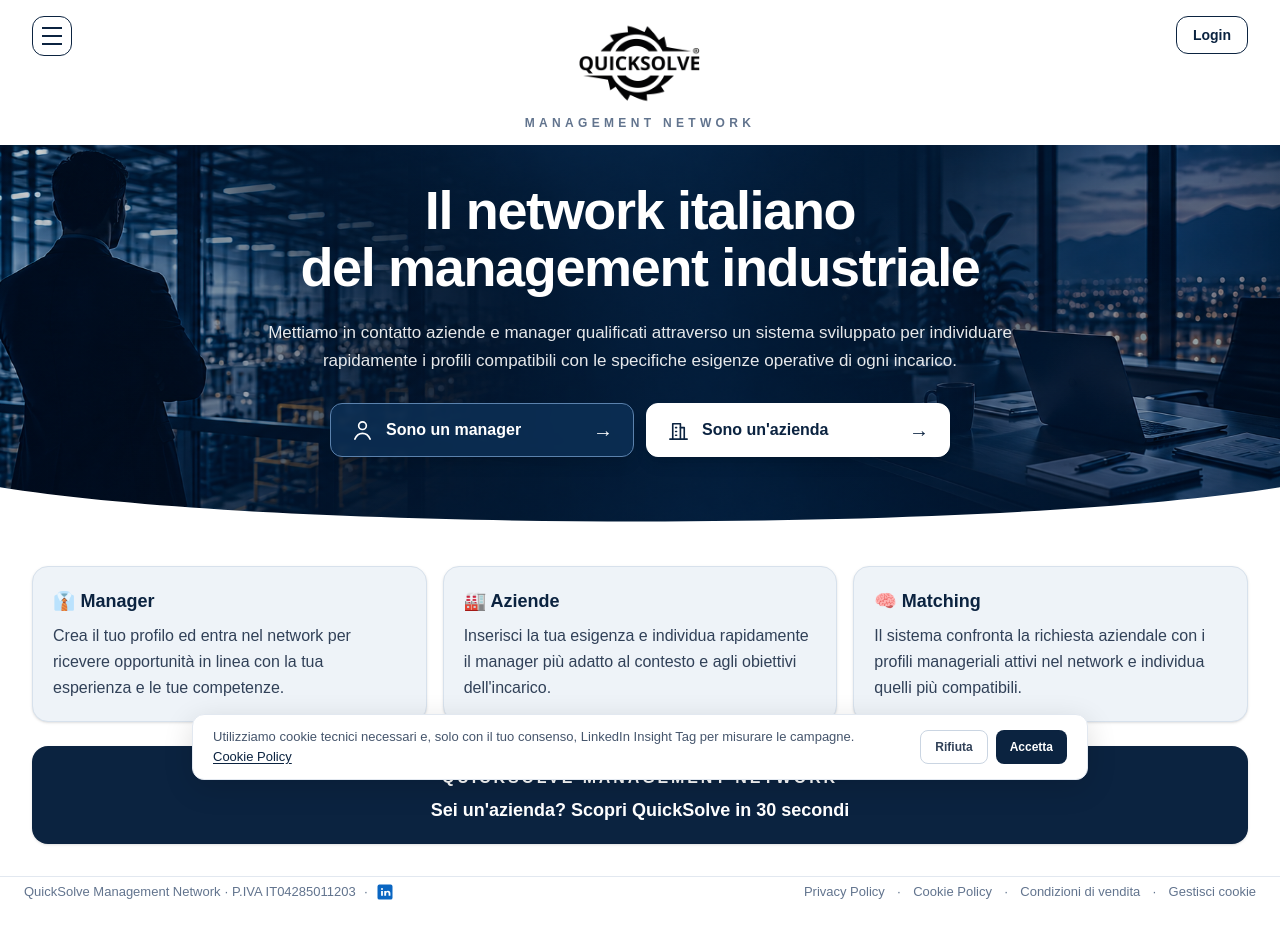
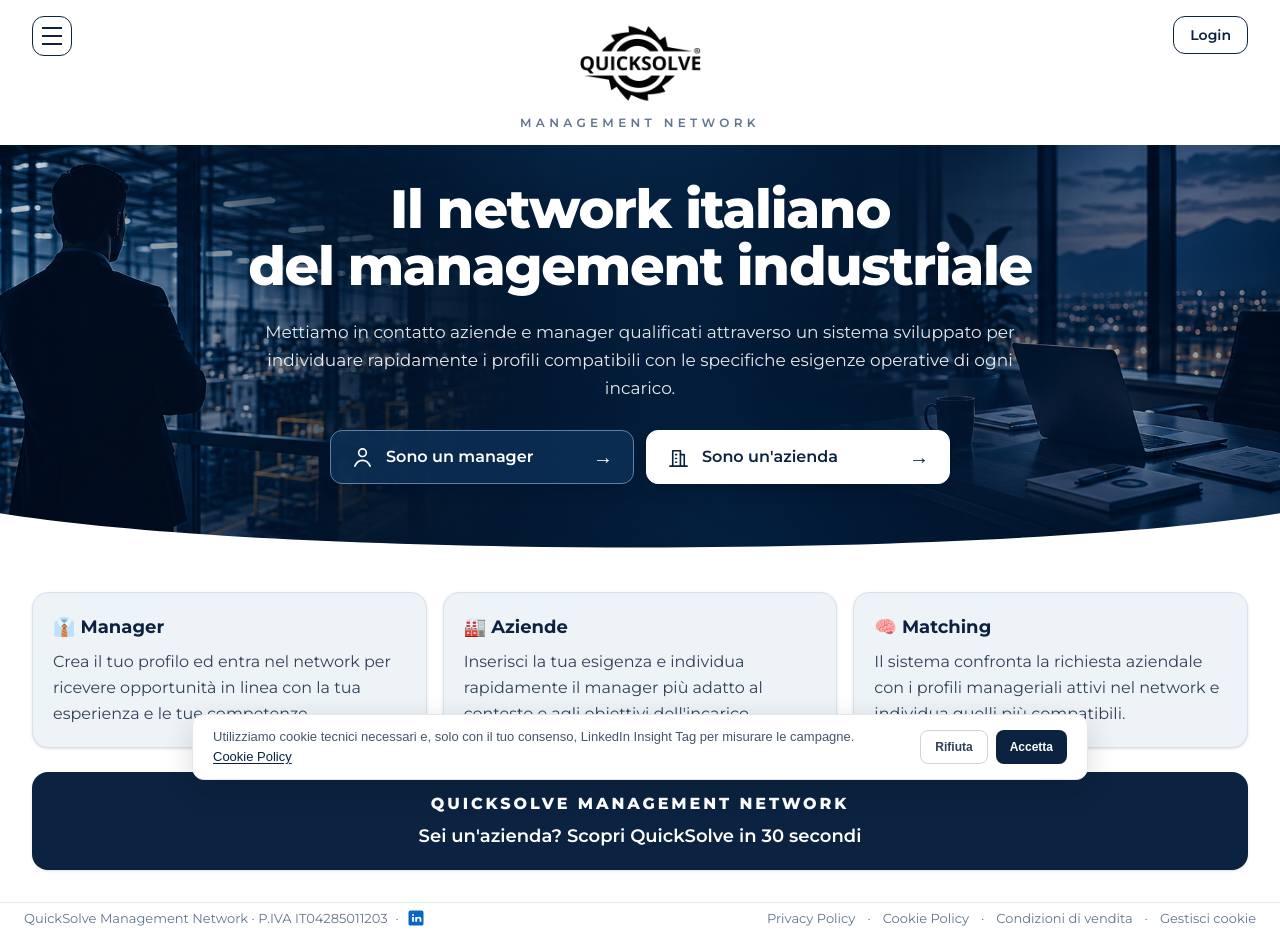
Before and after one commit to Kecco10/quicksolve-management-network, a Next.js app: page / in a window 1280 px wide. Before the commit the page ends 913 px from the top, so only its background shows below. Built offline with nearby package versions, Linux system fonts and the light colour scheme.

Commit message:
Font Montserrat homepage Management

```diff
--- a/app/page.tsx
+++ b/app/page.tsx
@@ -2,13 +2,16 @@
 
 import { useState } from "react";
 import Link from "next/link";
+import { Montserrat } from "next/font/google";
+
+const montserrat = Montserrat({ subsets: ["latin"], display: "swap" });
 
 export default function Home() {
   const [openMenu, setOpenMenu] = useState(false);
 
   return (
     <>
-      <main className="min-h-screen overflow-x-hidden bg-white text-slate-900">
+      <main className={`${montserrat.className} min-h-screen overflow-x-hidden bg-white text-slate-900`}>
         {/* =====================================================
             HEADER
         ====================================================== */}
@@ -410,7 +413,7 @@
         <footer className="border-t border-slate-200 bg-white px-4 pb-3 pt-1.5 sm:px-6">
           <div
             className="mx-auto flex w-full max-w-7xl flex-col items-center justify-between gap-2 text-center text-[12px] font-normal leading-4 text-slate-500 sm:flex-row sm:text-left sm:text-[13px]"
-            style={{ fontFamily: "Arial, sans-serif" }}
+
           >
             <p className="flex items-center">
               <span>QuickSolve Management Network · P.IVA IT04285011203</span>
```
